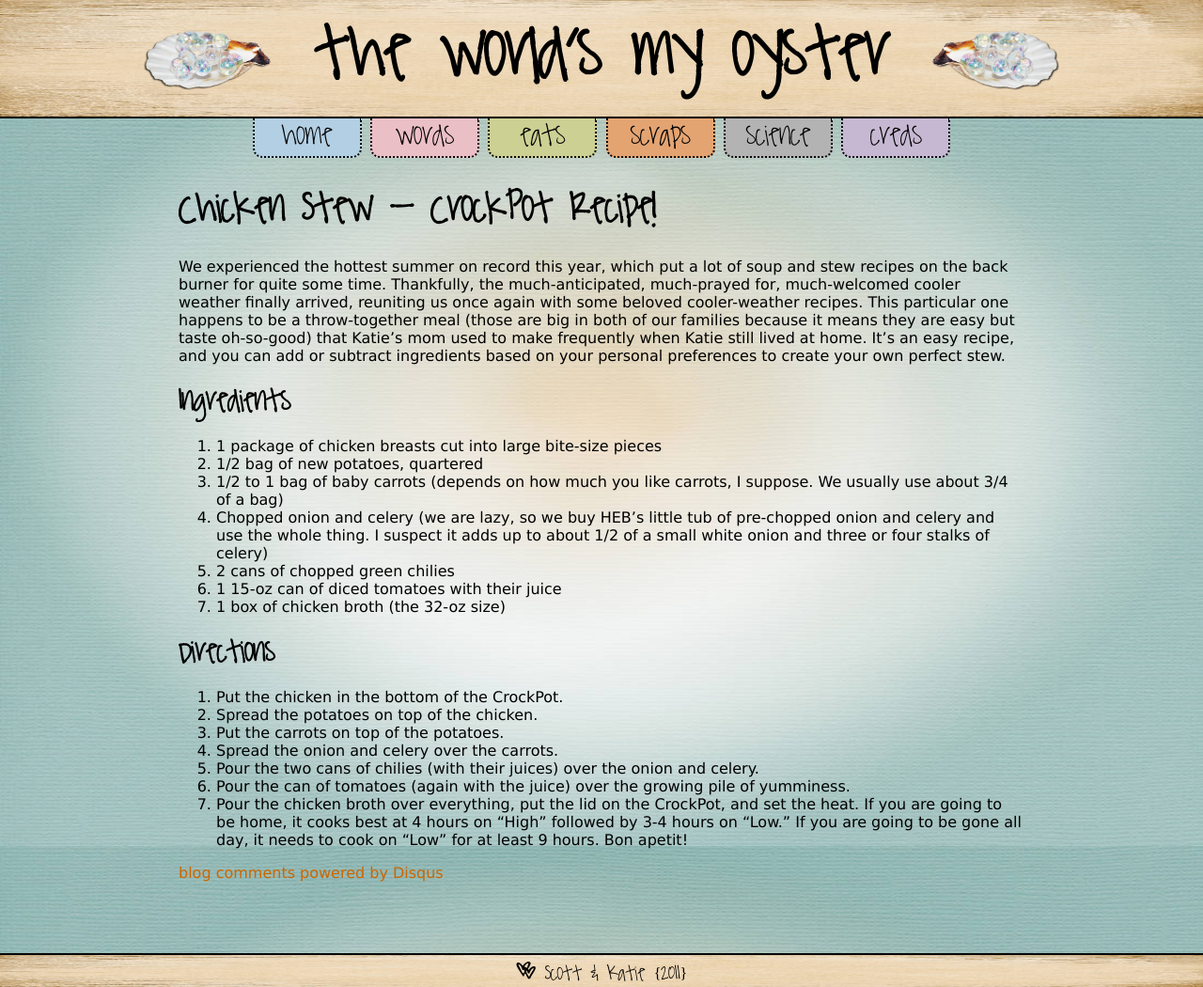
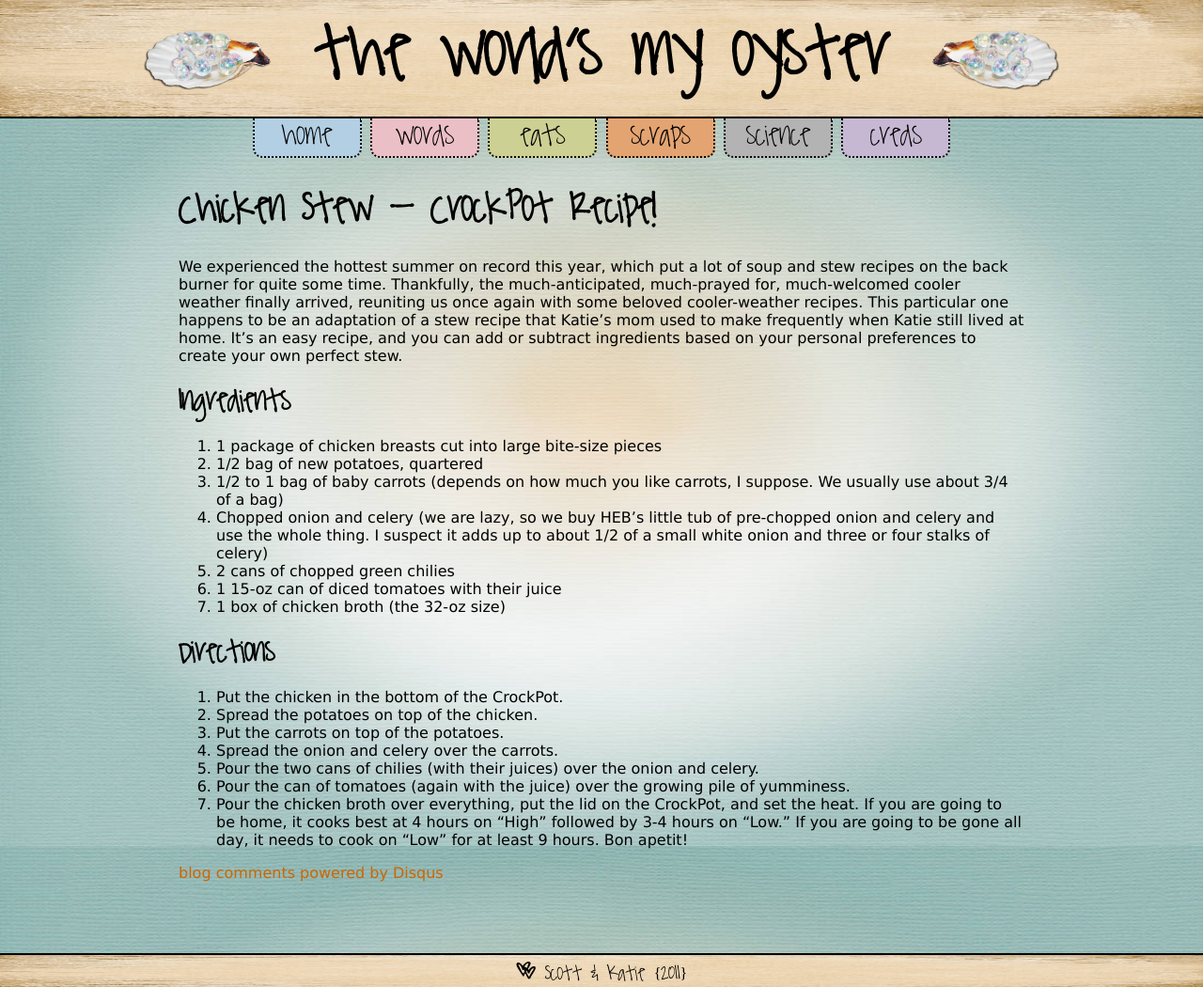
Before and after one commit to kpetersen/kpetersen.github.io, a Jekyll site: the page built from eats/soups/_posts/2011-10-24-crockpot-chicken-stew.markdown, in a window 1280 px wide and 1050 px high. Shown: the whole window at 94% size. Built offline with Jekyll 4.4.1, drawn with Linux system fonts in a browser that asks for light colours; comment, search, counter and statistics services are not loaded.

Commit message:
updated chicken stew recipe

```diff
--- a/eats/soups/_posts/2011-10-24-crockpot-chicken-stew.markdown
+++ b/eats/soups/_posts/2011-10-24-crockpot-chicken-stew.markdown
@@ -6,7 +6,7 @@ title: Chicken Stew - CrockPot Recipe!
 # Chicken Stew - CrockPot Recipe!
 We experienced the hottest summer on record this year, which put a lot of soup and stew recipes on the back burner for quite some
 time. Thankfully, the much-anticipated, much-prayed for, much-welcomed cooler weather finally arrived, reuniting us once again
-with some beloved cooler-weather recipes. This particular one happens to be a throw-together meal (those are big in both of our families because it means they are easy but taste oh-so-good) that Katie's mom used to make
+with some beloved cooler-weather recipes. This particular one happens to be an adaptation of a stew recipe that Katie's mom used to make
 frequently when Katie still lived at home. It's an easy recipe, and you can add or subtract ingredients based on your personal
 preferences to create your own perfect stew.
 
```
